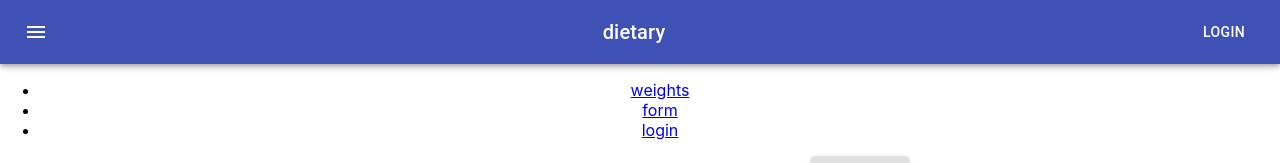
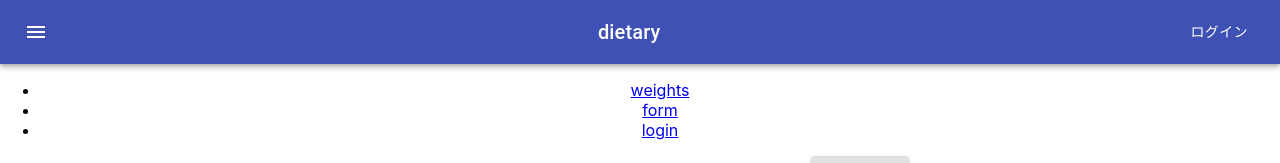
Before and after one commit to kotarofunyu/dietary, a React (Create React App) app: page /login in a window 1280 px wide. Shown: the top 163 px of the page. Built offline with nearby package versions, Linux system fonts and the light colour scheme.

Commit message:
ボタン制御

```diff
--- a/src/components/HeaderBar.tsx
+++ b/src/components/HeaderBar.tsx
@@ -8,8 +8,10 @@ import {
 } from '@material-ui/core'
 import { makeStyles } from '@material-ui/core/styles'
 import { Menu } from '@material-ui/icons'
+import CurrentUser from 'helpers/CurrentUser'
 
 export function HeaderBar() {
+  const currentUser = CurrentUser()
   const useStyles = makeStyles((theme) => ({
     root: {
       flexGrow: 1,
@@ -38,7 +40,15 @@ export function HeaderBar() {
         <Typography className={classes.title} variant="h6">
           dietary
         </Typography>
-        <Button color="inherit">Login</Button>
+        {currentUser ? (
+          <Button href="/" color="inherit">
+            ログアウト
+          </Button>
+        ) : (
+          <Button href="/login" color="inherit">
+            ログイン
+          </Button>
+        )}
       </Toolbar>
     </AppBar>
   )
```
